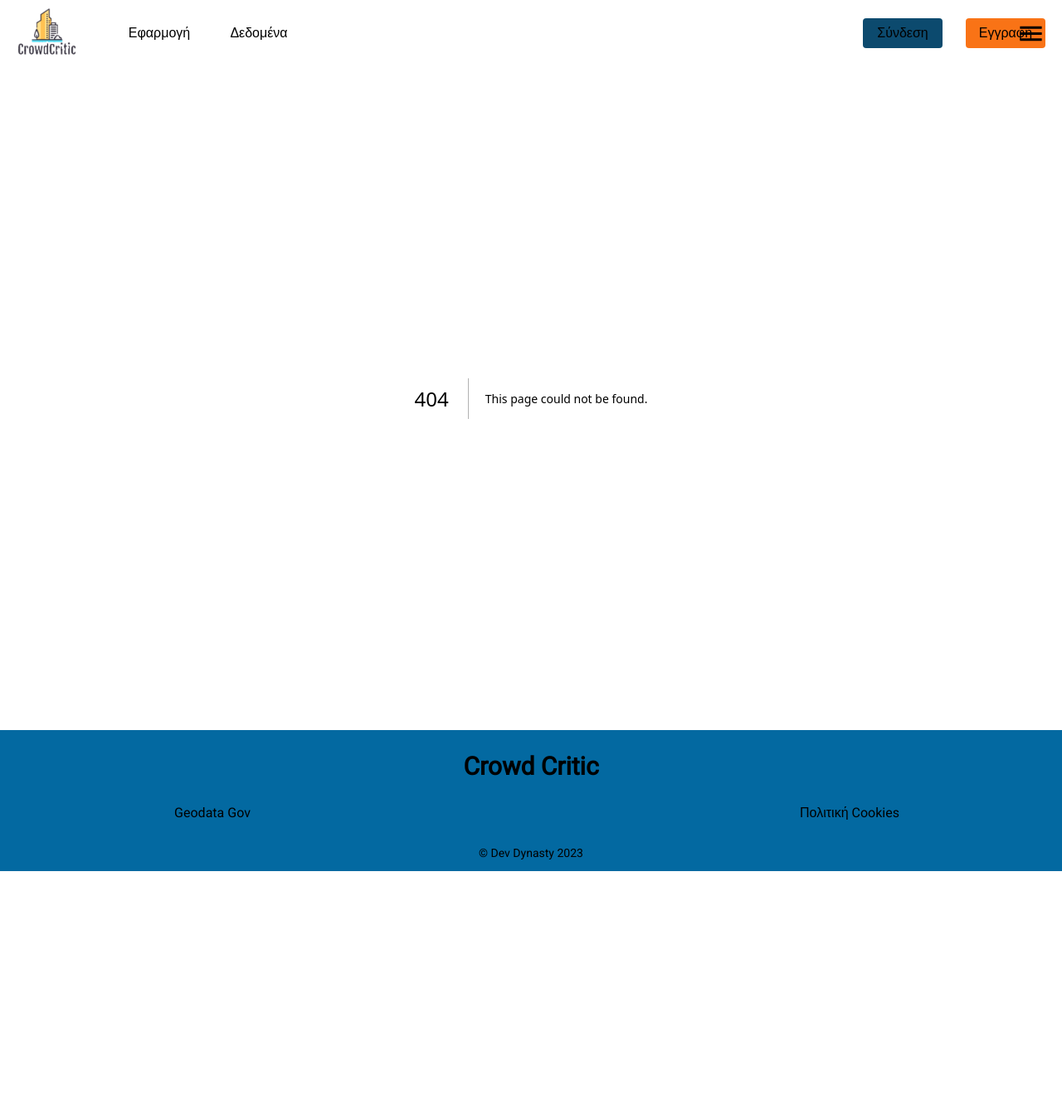
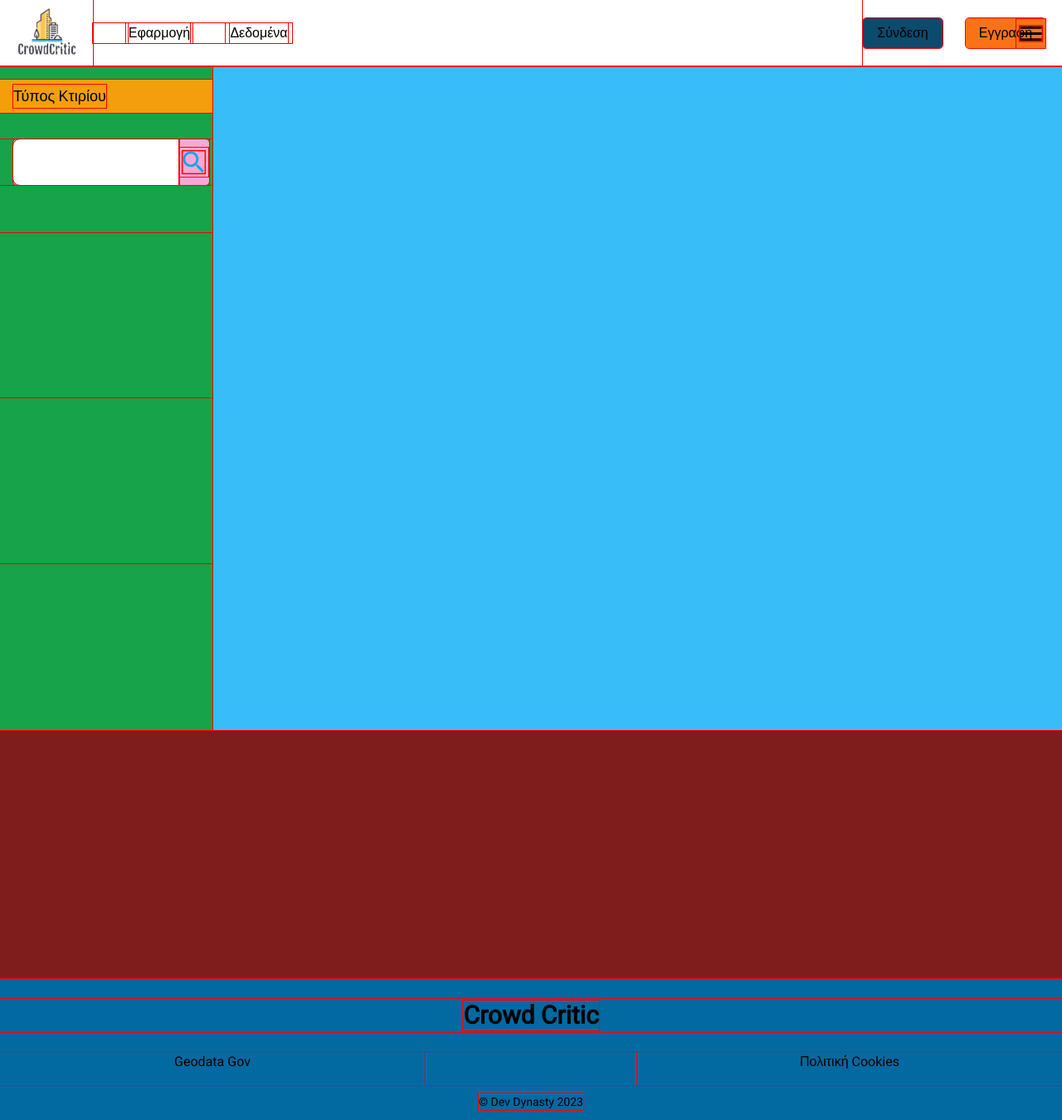
Before and after one commit to john-sak/geodata-project, a Next.js app in the folder frontend/: page /search in a window 1280 px wide. Before the commit this address had no page. Shown: the whole page at 83% size. Before the commit the page ends 1050 px from the top, so only its background shows below. Built offline with nearby package versions, Linux system fonts and the light colour scheme.

Commit message:
start search page

```diff
--- a/frontend/src/components/NavBar/NavBar.tsx
+++ b/frontend/src/components/NavBar/NavBar.tsx
@@ -32,7 +32,7 @@
   }
 
   return (
-    <nav className='relative h-20 bg-inherit flex items-center'>
+    <nav className='relative h-20 bg-inherit flex items-center z-20'>
       <NavLogo/>
       <div className='relative ml-28 flex flex-column'>
         <NavLink {...NavItem1}/>
--- a/frontend/src/components/NavBar/NavMenu.tsx
+++ b/frontend/src/components/NavBar/NavMenu.tsx
@@ -10,7 +10,7 @@
     let ref = useCloseModal(() => setOpen(!open))
 
   return (
-    <div className='absolute top-0 right-0 w-44 h-[260px] bg-slate-300 rounded'
+    <div className='absolute top-0 right-0 w-44 h-[260px] bg-slate-300 rounded z-9'
     ref={ref}
     >
         <div className='absolute top-[70px] h-[160px] w-44'>
--- /dev/null
+++ b/frontend/src/components/Search/ISearch.ts
@@ -0,0 +1,13 @@
+import {Dispatch, SetStateAction} from 'react'
+
+export interface ISearchFilter {
+    open: boolean,
+    setOpen: Dispatch<SetStateAction<boolean>>
+    value: string,
+    setValue: Dispatch<SetStateAction<string>>
+}
+
+export interface ISearchValue {
+    value: string,
+    setValue: Dispatch<SetStateAction<string>>
+}
--- /dev/null
+++ b/frontend/src/components/Search/Search.tsx
@@ -0,0 +1,38 @@
+import React, { useState } from 'react'
+import SearchSide from './SearchSide'
+import SearchFiltersIcon from './SearchFiltersIcon'
+import { ISearchFilter, ISearchValue } from './ISearch'
+import useFilter from './useFilter'
+
+const Search = (props: ISearchValue) => {
+
+    const { value, setValue } = props;
+
+    const { openFilter, setOpenFilter } = useFilter();
+
+    const searchFilter: ISearchFilter = {
+        open: openFilter,
+        setOpen: setOpenFilter,
+        value: value,
+        setValue: setValue
+    }
+
+  return (
+    <>
+        <div className='relative h-[800px] w-[100%] bg-sky-400 flex flex-row z-0'>
+            <SearchFiltersIcon {...searchFilter}/>
+            <SearchSide {...searchFilter}/>
+        </div>
+        {
+          openFilter &&
+            <div className='h-[300px] w-[100%] bg-red-900'>
+
+            </div>
+        }
+
+    </>
+
+  )
+}
+
+export default Search
--- /dev/null
+++ b/frontend/src/components/Search/SearchFiltersIcon.tsx
@@ -0,0 +1,22 @@
+import React from 'react'
+import TuneIcon from '@mui/icons-material/Tune';
+import { ISearchFilter } from './ISearch';
+
+const SearchFiltersIcon = (props: ISearchFilter) => {
+
+    const { open, setOpen } = props;
+
+  return (
+    <div className='absolute h-16 w-[100%] flex justify-start items-center lg:hidden'>
+        <i>
+            <TuneIcon
+            fontSize='large'
+            className='ml-4 cursor-pointer'
+            onClick={() => setOpen(!open)}
+            />
+        </i>
+    </div>
+  )
+}
+
+export default SearchFiltersIcon
--- /dev/null
+++ b/frontend/src/components/Search/SearchSide.tsx
@@ -0,0 +1,73 @@
+import React, { useState } from 'react'
+import { ISearchFilter } from './ISearch'
+import SearchIcon from '@mui/icons-material/Search';
+import useCloseModal from '@/hooks/useCloseModal';
+
+const SearchSide = (props: ISearchFilter) => {
+
+    const { open, value, setValue } = props;
+
+    const [clicked, setClicked] = useState(false);
+
+    let ref = useCloseModal(() => {
+        setClicked(false);
+    })
+
+  return (
+    <>
+        {
+            open &&
+            <div className='h-[100%] w-[100%] bg-red-500 flex flex-col lg:w-[20%]'>
+                <div className='w-[100%] h-[100%] flex flex-col mt-16 lg:mt-0'>
+                    <div className='w-[100%] h-[25%] bg-green-600 z-0'>
+                        <div className='w-[100%] h-10 mt-4 bg-amber-500 flex items-center justify-start'>
+                            <p className='text-lg ml-4'>
+                                Τύπος Κτιρίου
+                            </p>
+                        </div>
+                        <div ref={ref}>
+                            <div className='h-[55px] w-[92%] bg-pink-300 ml-4 mt-8 rounded flex flex-row'>
+                                <input
+                                className='w-[85%] rounded-l-lg'
+                                type="text"
+                                value={value}
+                                onChange={(e) => setValue(e.target.value)}
+                                />
+                                <div className='w-[15%] h-[100%] flex items-center justify-center'>
+                                    <i className='text-sky-500'>
+                                        <SearchIcon
+                                        fontSize='large'
+                                        onClick={() => setClicked(!clicked)}
+                                        />
+                                    </i>
+                                </div>
+                            </div>
+                            {
+                                clicked &&
+                                    <div className='h-[150px] w-[92%] bg-white ml-4 z-10 rounded-b-lg'>
+
+                                    </div>
+                            }
+                        </div>
+
+
+                    </div>
+                    <div className='w-[100%] h-[25%] bg-green-600'>
+
+                    </div>
+                    <div className='w-[100%] h-[25%] bg-green-600'>
+
+                    </div>
+                    <div className='w-[100%] h-[25%] bg-green-600'>
+
+                    </div>
+                </div>
+
+            </div>
+        }
+    </>
+
+  )
+}
+
+export default SearchSide
--- /dev/null
+++ b/frontend/src/components/Search/index.tsx
@@ -0,0 +1,7 @@
+import dynamic from "next/dynamic";
+
+const Search = dynamic(() => import('./Search'), {
+    ssr: false
+})
+
+export default Search;
--- /dev/null
+++ b/frontend/src/components/Search/useFilter.tsx
@@ -0,0 +1,40 @@
+import { useState, useEffect } from 'react'
+
+const useFilter = () => {
+
+    const [openFilter, setOpenFilter] = useState(false);
+    const [screenWidth, setScreenWidth] = useState(window.innerWidth);
+    const [prevScreenWidth, setPrevScreenWidth] = useState(window.innerWidth);
+
+    useEffect(() => {
+        const handleResize = () => {
+            setScreenWidth(window.innerWidth);
+        }
+        window.addEventListener("resize", handleResize);
+        return () => {
+            window.removeEventListener("resize", handleResize);
+        }
+    })
+
+    // Closed by default on mobile, open on desktop
+    // Closing when resizing below 1024px from beyond
+    // Keeping its state when resizing below 1024px
+    useEffect(() => {
+        if(screenWidth <= 1024 && prevScreenWidth > 1024 && openFilter) {
+          setOpenFilter(false);
+        }
+        else if(screenWidth > 1024 && prevScreenWidth <= 1024) {
+          setOpenFilter(true);
+        }
+        else if(screenWidth > 1024) {
+            setOpenFilter(true);
+        }
+
+        setPrevScreenWidth(screenWidth);
+    }, [screenWidth, prevScreenWidth, openFilter])
+
+
+    return { openFilter, setOpenFilter }
+}
+
+export default useFilter
--- /dev/null
+++ b/frontend/src/pages/search.tsx
@@ -0,0 +1,20 @@
+import React, { useState } from 'react'
+import Search from '@/components/Search'
+import { ISearchValue } from '@/components/Search/ISearch';
+
+const search = () => {
+
+  const [value, setValue] = useState('');
+
+  // Preserving input values on side bar close
+  const searchValue: ISearchValue = {
+    value: value,
+    setValue: setValue
+  }
+
+  return (
+      <Search {...searchValue}/>
+  )
+}
+
+export default search
--- a/frontend/src/styles/globals.css
+++ b/frontend/src/styles/globals.css
@@ -13,7 +13,7 @@
   -webkit-user-drag: none;
   -webkit-user-select: none;
   -ms-user-select: none;
-  /* outline: 1px solid red; */
+  outline: 1px solid red;
 }
 
 body {
```
